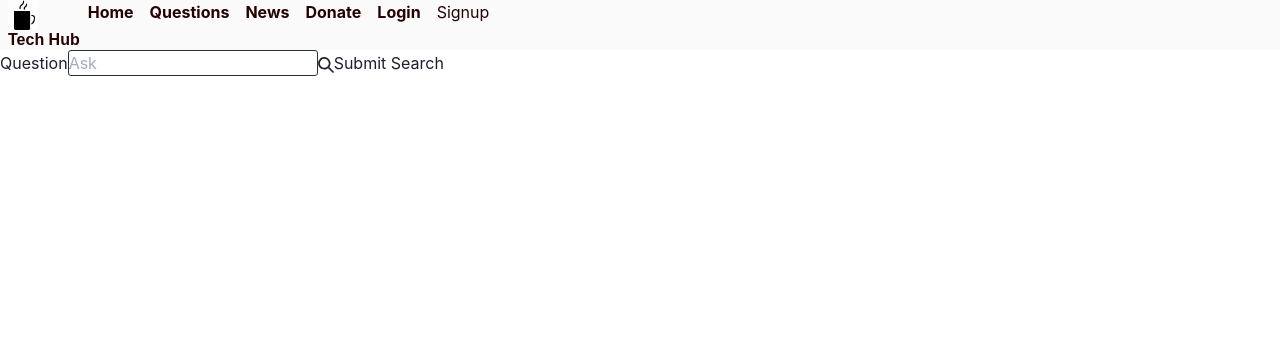
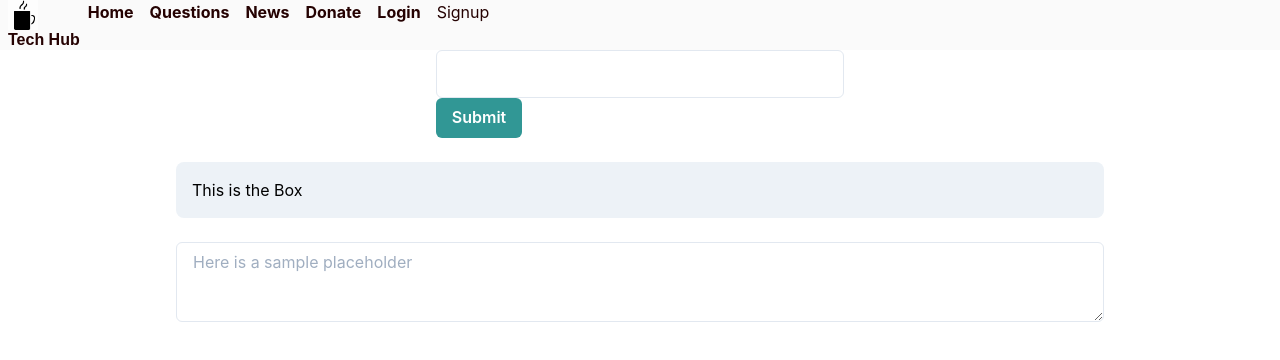
Before and after one commit to anushaselvan/Tech-Hub, a React (Create React App) app in the folder client/: page /questions in a window 1280 px wide. Shown: the top 360 px of the page. Built offline with nearby package versions, Linux system fonts and the light colour scheme.

Commit message:
added form elements in questions page

```diff
--- a/client/src/pages/Questions.js
+++ b/client/src/pages/Questions.js
@@ -1,5 +1,5 @@
 import React from 'react';
-import { Tooltip } from '@chakra-ui/react';
+import {Tooltip , Input,Button, Box,Container,Textarea } from '@chakra-ui/react';
 import { SearchIcon } from '@chakra-ui/icons'
 
 
@@ -51,19 +51,19 @@ const Questions = () => {
   return (
     <>
       <div>
-          <form>
-                <label>Question</label>
-                 <input
-                  type='text'
-                  placeholder='Ask'
-                />
-                <Tooltip label='Ask any question' fontSize='sm'><SearchIcon />
-</Tooltip>
-                <button type='submit' variant='success' size='lg'>
-                  Submit Search
-                </button>
-              </form>
-      </div>
+      <Container maxW='75%' centerContent>
+            <Box>
+                <Tooltip label='Ask any question' fontSize='sm'>
+                  <Input  placeholder='' size='lg' />
+                </Tooltip>
+                  <Button colorScheme='teal'> Submit
+                  </Button>
+            </Box><br></br>
+<Box bg='gray.100' w='100%' borderRadius='lg' p={4} color='Black'>
+  This is the Box
+</Box>       <br></br>
+<Textarea placeholder='Here is a sample placeholder' />
+</Container>      </div>
     </>
   );
 };
--- a/client/src/pages/Signup.js
+++ b/client/src/pages/Signup.js
@@ -2,6 +2,8 @@ import React, { useState } from 'react';
 import { Link } from 'react-router-dom';
 import { useMutation } from '@apollo/client';
 import Auth from '../utils/auth';
+
+
 import { ADD_USER } from '../utils/mutations';
 
 function Signup(props) {
```
